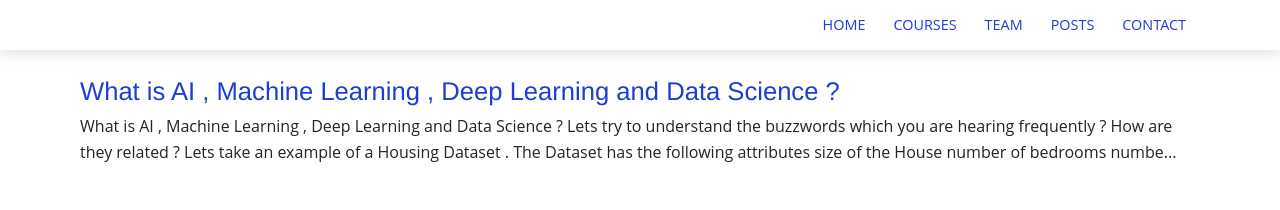
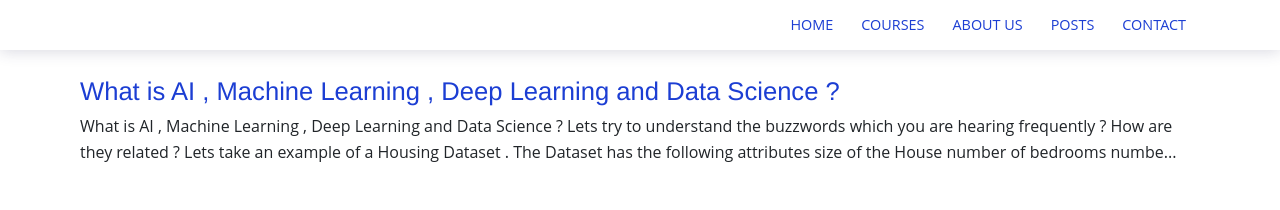
Before and after one commit to knowledgefoundation/knowledgefoundation.github.io, a Jekyll site: the page built from posts.html, in a window 1280 px wide. Shown: the top 210 px of the page. Built offline with Jekyll 4.4.1, drawn with Linux system fonts in a browser that asks for light colours.

Commit message:
Changed Menu

```diff
--- a/Gemfile
+++ b/Gemfile
@@ -1,3 +1,4 @@
 source "https://rubygems.org"
 gem 'github-pages'
 gem 'jekyll-environment-variables'
+gem 'jekyll-paginate'
--- a/_includes/main-menu.html
+++ b/_includes/main-menu.html
@@ -2,7 +2,7 @@
   <ul>
     <li><a href="{{site.baseurl}}/" class="{% if page.url == '/' %}current{% endif %}">Home</a></li>
     <li><a href="{{site.baseurl}}/courses/" class="{% if page.url contains 'courses' %}current{% endif %}">courses</a></li>
-    <li><a href="{{site.baseurl}}/team/" class="{% if page.url contains 'team' %}current{% endif %}">Team</a></li>
+    <li><a href="{{site.baseurl}}/team/" class="{% if page.url contains 'team' %}current{% endif %}">About Us</a></li>
     <li><a href="{{site.baseurl}}/posts/" class="{% if page.url contains 'posts' %}current{% endif %}">Posts</a></li>
      <li><a href="{{site.baseurl}}/contact/" class="{% if page.url contains 'contact' %}current{% endif %}">Contact</a></li>
   </ul>
--- a/posts.html
+++ b/posts.html
@@ -17,6 +17,9 @@ layout: default
         </div>
       </div>
     </div>
+    <br/>
+    <br/>
+    <br/>
     {% endfor %}
   </div>
 </div>
```
Also changed, not shown: Gemfile.lock.
